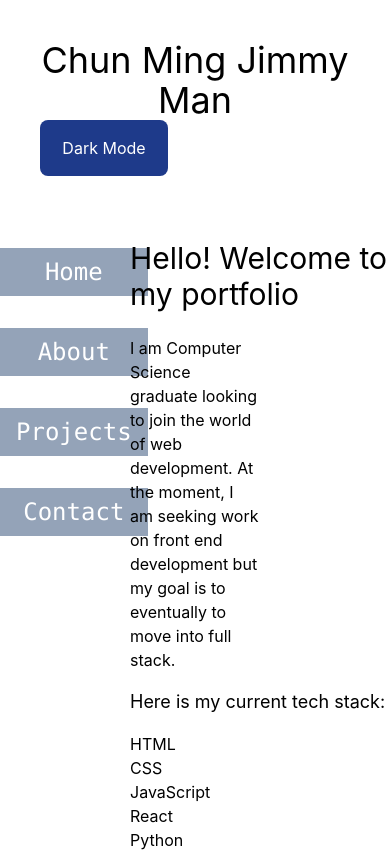
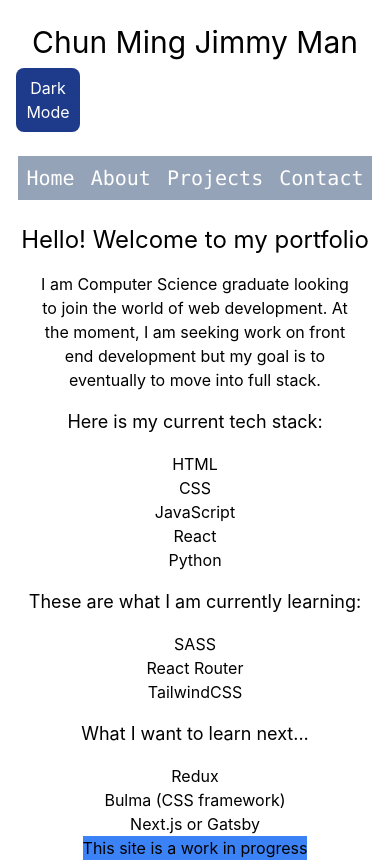
Before and after one commit to jimmym620/jimmym620.github.io, a React (Create React App) app in the folder portfolio/: page / in a window 390 px wide. Shown: the top 862 px of the page. Built offline with nearby package versions, Linux system fonts and the light colour scheme.

Commit message:
site is now responsive

```diff
--- a/portfolio/src/App.js
+++ b/portfolio/src/App.js
@@ -23,19 +23,19 @@ function App() {
 
     return (
         <div className="App flex flex-col min-h-screen dark:bg-slate-700 dark:text-white">
-            <header className="m-10 grid text-center">
+            <header className="m-4 grid text-center">
                 <h1>Chun Ming Jimmy Man</h1>
                 <button
                     onClick={handleDarkMode}
-                    className="w-[8rem] p-4 text-center text-white  bg-blue-900  rounded-lg"
+                    className=" w-[4rem]  p-2 text-center text-white  bg-blue-900  rounded-lg sm:p-4 sm:flex-shrink"
                 >
                     {darkMode ? "Light Mode" : "Dark Mode"}
                 </button>
             </header>
             <main className="flex-grow">
                 <Router>
-                    <div className="main-container grid grid-cols-3 grid-rows-1">
-                        <nav className="nav grid justify-items-center col-span-1">
+                    <div className="main-container md:grid md:grid-cols-3 md:grid-rows-1">
+                        <nav className="nav grid justify-items-center md:justify-items-center md:col-span-1 ">
                             <ul>
                                 <li>
                                     <h3>
@@ -88,8 +88,8 @@ function App() {
 function Home() {
     return (
         <div>
-            <h2 className="">Hello! Welcome to my portfolio</h2>
-            <p className="w-1/2">
+            <h2 className="hello">Hello! Welcome to my portfolio</h2>
+            <p className="w-4/5 mx-auto md:w-1/2 md:mx-0 ">
                 I am Computer Science graduate looking to join the world of web
                 development. At the moment, I am seeking work on front end
                 development but my goal is to eventually to move into full
@@ -134,10 +134,10 @@ function MyProjects() {
     return (
         <div>
             <h2>My completed projects </h2>
-            <p className="bg-amber-100 dark:bg-yellow-600 w-1/2 py-2 font-bold">
+            <p className="bg-amber-100 dark:bg-yellow-600 w-1/2 mx-auto  py-2 font-bold md:mx-0">
                 Click the headings to view the projects
             </p>
-            <p>
+            <p className="my-2">
                 {`All of these projects can be viewed on my `}
                 <a
                     href="https://github.com/jimmym620"
--- a/portfolio/src/Projects.js
+++ b/portfolio/src/Projects.js
@@ -9,12 +9,12 @@ const Projects = () => {
                 return (
                     <article key={id} className="project" tag={tag}>
                         <div>
-                            <h3 className="  bg-neutral-300 dark:bg-sky-800 w-1/2 text-center py-4 ">
+                            <h3 className="  bg-neutral-300 dark:bg-sky-800 w-1/2 text-center py-4 mx-auto my-2 md:mx-0">
                                 <a href={link} target="_blank" rel="noreferrer">
                                     {title}
                                 </a>
                             </h3>
-                            <p className="w-1/2">{desc}</p>
+                            <p className="w-1/2 mx-auto md:mx-0">{desc}</p>
                         </div>
                     </article>
                 );
--- a/portfolio/src/abt-timeline-data.js
+++ b/portfolio/src/abt-timeline-data.js
@@ -10,6 +10,6 @@ export default [
         id: 2,
         heading: "Looking for work",
         yearsBetween: "2021-present",
-        desc: "Began my front-end developer journey by learning Javascript and React",
+        desc: "Began my web developer journey by learning Javascript and React",
     },
 ];
--- a/portfolio/src/index.css
+++ b/portfolio/src/index.css
@@ -4,15 +4,16 @@
 
 @layer base {
     h1 {
-        @apply text-4xl;
+        @apply text-3xl my-2;
+        @apply md:text-4xl;
     }
     h2 {
-        @apply text-3xl;
-        @apply my-6;
+        @apply text-2xl my-4;
+        @apply md:text-3xl md:my-6;
     }
     h3 {
-        @apply text-2xl;
-        @apply my-5;
+        @apply text-xl my-2;
+        @apply md:text-2xl md:my-5;
     }
     h4 {
         @apply text-xl;
@@ -25,13 +26,26 @@
 }
 
 @layer components {
+    /* Navbar */
+    nav li {
+        @apply inline-block;
+        @apply md:block;
+    }
+
     /* nav bar items */
     nav h3 {
-        @apply bg-slate-400 py-2 px-4 my-8 font-mono duration-300 text-white;
+        @apply bg-slate-400 py-2 px-2 my-2 font-mono duration-300 text-white;
+        @apply md:py-4 md:px-4 md:my-8;
     }
 
     nav h3:hover {
-        @apply bg-slate-600 rounded-xl py-4 shadow-nav -translate-y-1;
+        @apply bg-slate-600 rounded-xl py-3 shadow-nav -translate-y-1;
+        @apply md:py-4;
+    }
+
+    .page div {
+        @apply block text-center mx-auto;
+        @apply md:block md:text-left md:mx-0;
     }
 }
 
```
